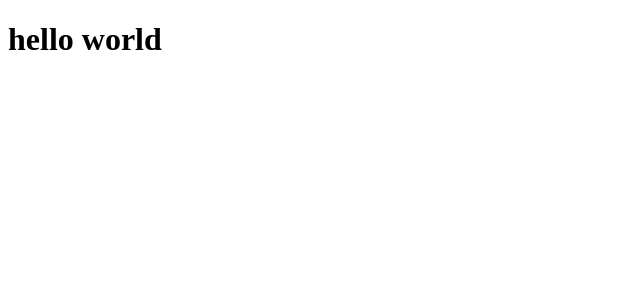
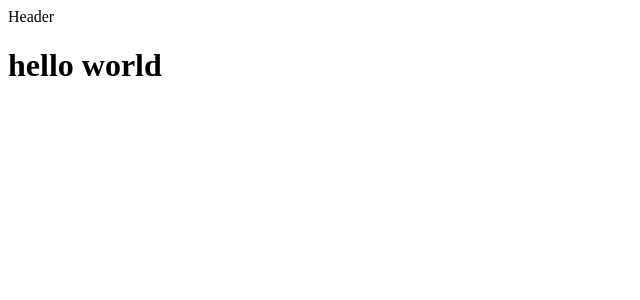
Before and after one commit to gcarniel/devstore, a Next.js app: page / in a window 1280 px wide. Shown: the top 300 px of the page, without its empty margins (0-640 px from the left). Built offline with nearby package versions, Linux system fonts and the light colour scheme.

Commit message:
criando layout da aplicacao

```diff
--- /dev/null
+++ b/src/app/(store)/(home)/loading.tsx
@@ -0,0 +1,3 @@
+export default function HomeLoading() {
+  return <p>Carregando ...</p>
+}
--- /dev/null
+++ b/src/app/(store)/(home)/page.tsx
@@ -0,0 +1,5 @@
+export default async function Home() {
+  await new Promise((resolve) => setTimeout(resolve, 3000))
+
+  return <h1>hello world</h1>
+}
--- /dev/null
+++ b/src/app/(store)/layout.tsx
@@ -0,0 +1,14 @@
+import { Header } from '@/components/header'
+
+interface StoreLayoutProps {
+  children: React.ReactNode
+}
+
+export default function StoreLayout({ children }: StoreLayoutProps) {
+  return (
+    <div>
+      <Header />
+      {children}
+    </div>
+  )
+}
--- /dev/null
+++ b/src/app/(store)/search/loading.tsx
@@ -0,0 +1,3 @@
+export default function SearchLoading() {
+  return <p>Carregando busca ...</p>
+}
--- /dev/null
+++ b/src/app/(store)/search/page.tsx
@@ -0,0 +1,5 @@
+export default async function Search() {
+  await new Promise((resolve) => setTimeout(resolve, 3000))
+
+  return <h1>hello world</h1>
+}
--- a/src/app/page.tsx
+++ /dev/null
@@ -1,5 +0,0 @@
-import Image from 'next/image'
-
-export default function Home() {
-  return <h1>hello world</h1>
-}
--- /dev/null
+++ b/src/components/header.tsx
@@ -0,0 +1,3 @@
+export function Header() {
+  return <div>Header</div>
+}
```
